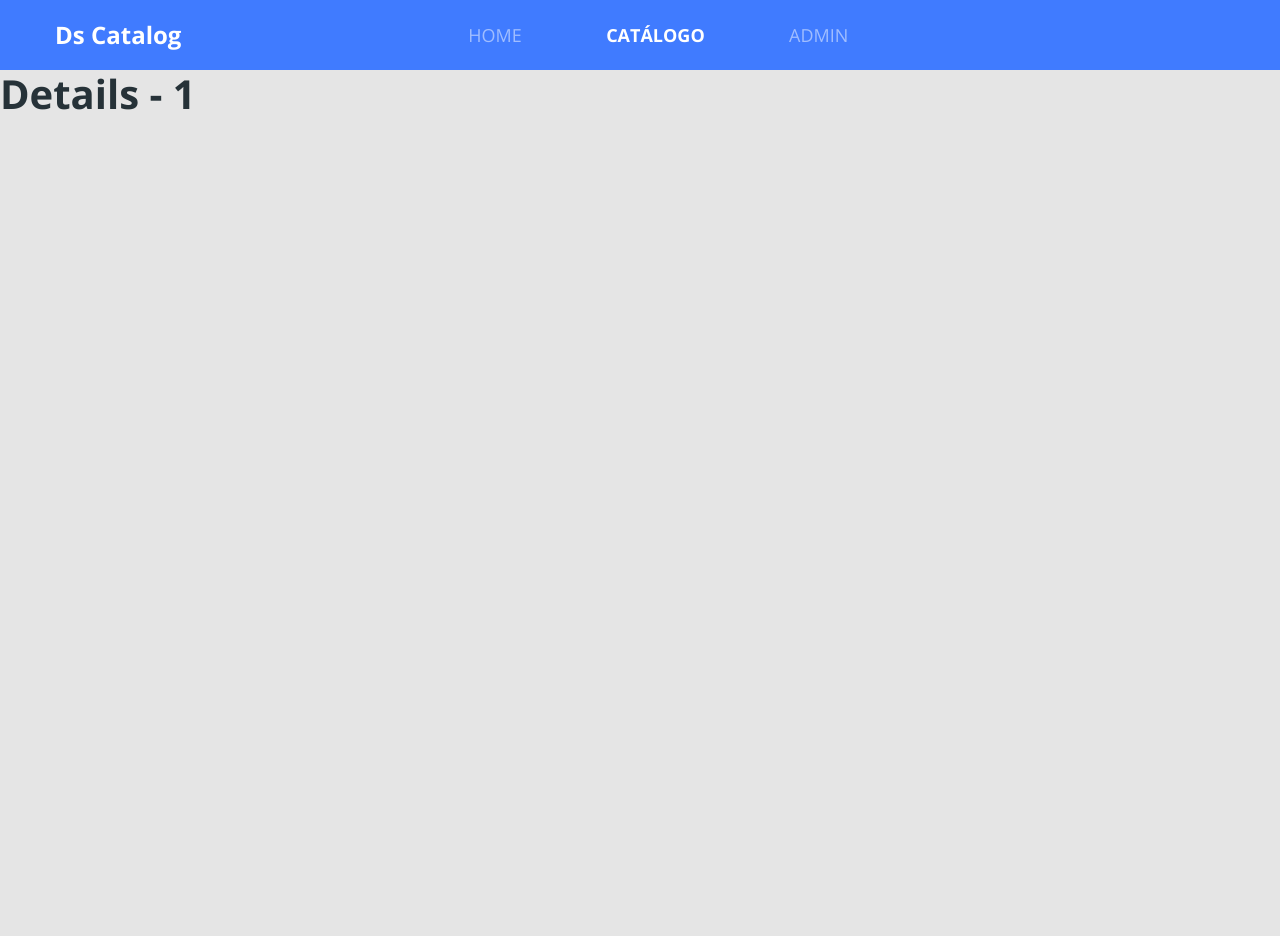
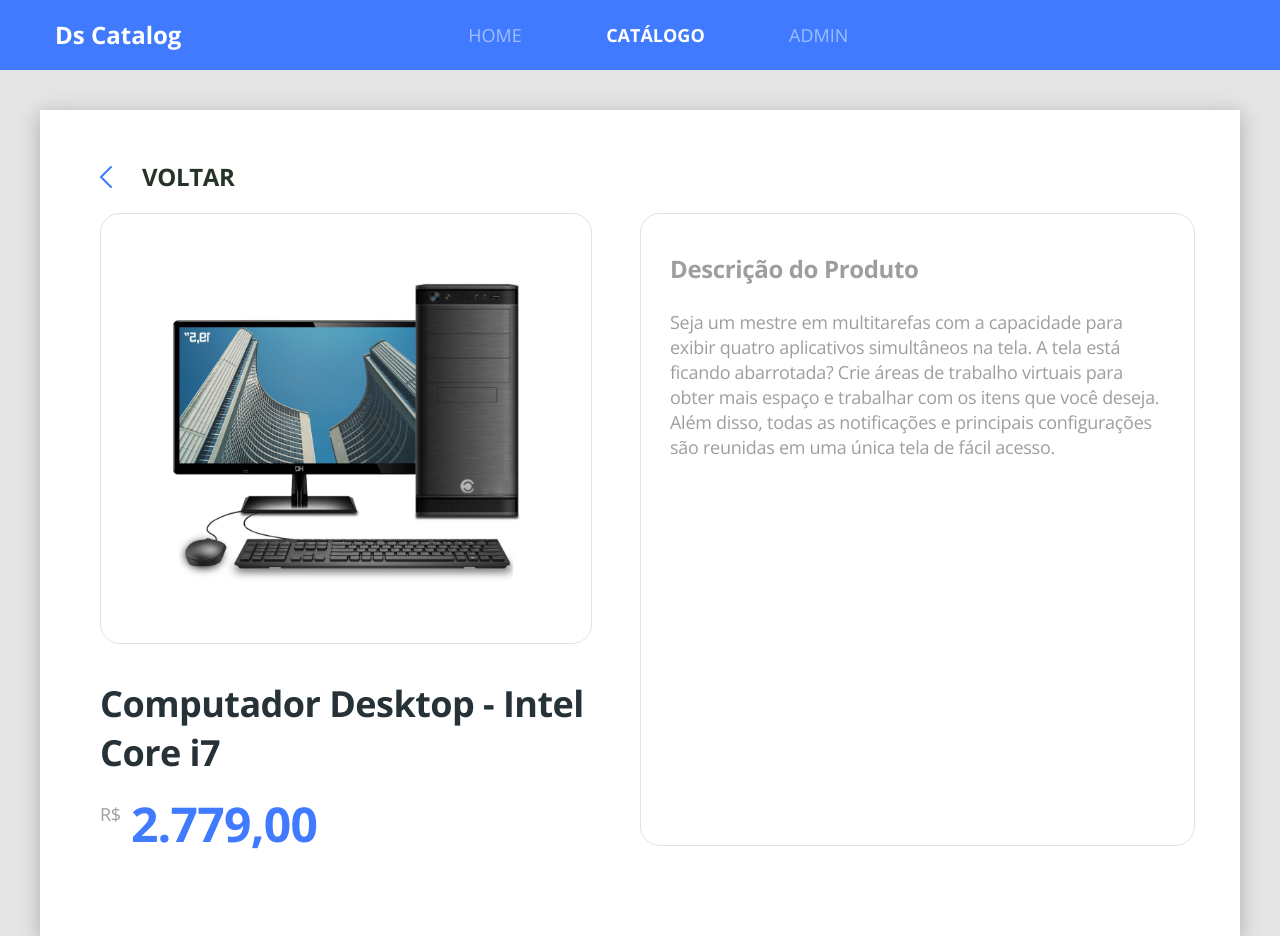
Before and after one commit to moisezdantas/dscatolog-bootcamp-devsuperior, a React (Create React App) app in the folder front-web/: page /products/1 in a window 1280 px wide. Before the commit the page ends 800 px from the top, so only its background shows below. Built offline with nearby package versions, Linux system fonts and the light colour scheme.

Commit message:
finish module 2

```diff
--- a/front-web/src/core/components/ButtonIcon/styles.scss
+++ b/front-web/src/core/components/ButtonIcon/styles.scss
@@ -13,4 +13,5 @@
   display: flex;
   align-items: center;
   justify-content: center;
+  color: #FFF;
 }
--- /dev/null
+++ b/front-web/src/core/components/ProductPrice/index.tsx
@@ -0,0 +1,15 @@
+import React from "react";
+import './styles.scss';
+
+type Props = {
+    price: string;
+}
+
+const ProductPrice = ({price}: Props) => (
+  <div className="product-price-container">
+    <span className="product-currency">R$</span>
+    <h3 className="product-price">{price}</h3>
+  </div>
+);
+
+export default ProductPrice;
--- /dev/null
+++ b/front-web/src/core/components/ProductPrice/styles.scss
@@ -0,0 +1,19 @@
+.product-price-container {
+    margin-top: 25px;
+    display: flex;
+}
+
+.product-currency {
+    font-size: 18px;
+    line-height: 25px;
+    letter-spacing: -0.015em;
+    color: #9E9E9E;
+}
+
+.product-price{
+    font-size: 32px;
+    line-height: 44px;
+    letter-spacing: -0.015em;
+    color: #407BFF;
+    margin-left: 10px;
+}
--- a/front-web/src/pages/Catalog/components/ProductCard/index.tsx
+++ b/front-web/src/pages/Catalog/components/ProductCard/index.tsx
@@ -1,6 +1,7 @@
 import React from 'react';
 import './styles.scss';
-import { ReactComponent as ProductImage} from '../../../../core/assets/images/porduct.svg'
+import { ReactComponent as ProductImage} from '../../../../core/assets/images/product.svg';
+import ProductPrice from '../../../../core/components/ProductPrice';
 
 const ProductCard = () => (
     <div className="card-base border-radius-10 product-card">
@@ -9,10 +10,7 @@
            <h6 className="product-name">
                Computador Desktop - Intel Core i7
            </h6>
-           <div className="product-price-container">
-               <span className="product-currency">R$</span>
-               <h3 className="product-price">2.779,00</h3>
-           </div>
+           <ProductPrice price="2.779,00"/>
        </div>
 
     </div>
--- a/front-web/src/pages/Catalog/components/ProductCard/styles.scss
+++ b/front-web/src/pages/Catalog/components/ProductCard/styles.scss
@@ -4,34 +4,14 @@
 }
 
 .product-info {
-    border-top: 1px solid #E1E1E1;
+  border-top: 1px solid #e1e1e1;
   text-align: left;
   padding-top: 15px;
   margin-top: 15px;
 }
-
-.product-name{
+.product-name {
   font-size: 18px;
   line-height: 25px;
   letter-spacing: -0.015em;
+  color: #263238;
 }
-
-.product-price-container {
-    margin-top: 25px;
-    display: flex;
-}
-
-.product-currency {
-    font-size: 18px;
-    line-height: 25px;
-    letter-spacing: -0.015em;
-    color: #9E9E9E;
-}
-
-.product-price{
-    font-size: 32px;
-    line-height: 44px;
-    letter-spacing: -0.015em;
-    color: #407BFF;
-    margin-left: 10px;
-}
--- a/front-web/src/pages/Catalog/components/ProductDetails/index.tsx
+++ b/front-web/src/pages/Catalog/components/ProductDetails/index.tsx
@@ -1,20 +1,49 @@
-import React from 'react';
-import { useParams } from 'react-router-dom';
-import './styles.scss';
+import React from "react";
+import { Link, useParams } from "react-router-dom";
+import { ReactComponent as ArrowIcon } from "../../../../core/assets/images/arrow.svg";
+import { ReactComponent as ProductImage } from "../../../../core/assets/images/product.svg";
+import ProductPrice from '../../../../core/components/ProductPrice';
+import "./styles.scss";
 
-type ParamsType ={
-    productId: string;
-}
+type ParamsType = {
+  productId: string;
+};
 
 const ProductDetails = () => {
+  const { productId } = useParams<ParamsType>();
 
-    const { productId } = useParams<ParamsType>();
-
-    return (
-        <div className="product-details-container">
-            <h1>Details - {productId}</h1>
+  return (
+    <div className="product-details-container">
+      <div className="card-base border-radius-20 product-details">
+        <Link to="/products" className="product-details-goback">
+          <ArrowIcon className="icon-goback" />
+          <h1 className="text-goback">voltar</h1>
+        </Link>
+        <div className="row">
+          <div className="col-6 pr-5">
+            <div className="product-details-card text-center">
+              <ProductImage className="product-details-image" />
+            </div>
+            <h1 className="products-details-name">
+            Computador Desktop - Intel Core i7
+            </h1>
+            <ProductPrice price="2.779,00"/>
+          </div>
+          <div className="col-6 product-details-card ">
+            <h1 className="product-description-title">Descrição do Produto</h1>
+            <p className="product-description-text">
+              Seja um mestre em multitarefas com a capacidade para exibir quatro
+              aplicativos simultâneos na tela. A tela está ficando abarrotada?
+              Crie áreas de trabalho virtuais para obter mais espaço e trabalhar
+              com os itens que você deseja. Além disso, todas as notificações e
+              principais configurações são reunidas em uma única tela de fácil
+              acesso.
+            </p>
+          </div>
         </div>
-    )
-}
+      </div>
+    </div>
+  );
+};
 
 export default ProductDetails;
--- a/front-web/src/pages/Catalog/components/ProductDetails/styles.scss
+++ b/front-web/src/pages/Catalog/components/ProductDetails/styles.scss
@@ -0,0 +1,66 @@
+.product-details-container {
+  margin-top: 40px;
+  padding-left: 40px;
+  padding-right: 40px;
+}
+
+.product-details {
+  padding: 50px 60px 90px 60px;
+}
+
+.product-details-goback {
+  display: flex;
+  align-items: center;
+  margin-bottom: 20px;
+}
+
+.icon-goback {
+  color: #407bff;
+  transform: rotate(-180deg);
+  margin-right: 30px;
+}
+
+.text-goback {
+  font-size: 24px;
+  line-height: 33px;
+  letter-spacing: -0.015em;
+  color: #263328;
+  text-transform: uppercase;
+}
+
+.product-details-card {
+  border: 1px solid #e1e1e1;
+  border-radius: 20px;
+  padding: 38px 29px;
+}
+
+.product-details-image {
+  width: 353px;
+  height: 353px;
+}
+
+.product-description-title {
+  font-size: 24px;
+  line-height: 33px;
+  letter-spacing: -0.015em;
+  color: #9e9e9e;
+  margin-bottom: 25px;
+}
+
+.product-description-text {
+    font-size: 18px;
+    line-height: 25px;
+    letter-spacing: -0.015em;
+    color: #9e9e9e;
+}
+
+.products-details-name {
+  font-size: 36px;
+  line-height: 49px;
+  letter-spacing: -0.015em;
+  margin-top: 35px;
+}
+
+.product-details .product-price{
+  font-size: 48px;
+}
```
Also changed, not shown: front-web/src/core/assets/images/arrow.svg, front-web/src/core/assets/images/product.svg (renamed from front-web/src/core/assets/images/porduct.svg). Lines whose indentation alone changed are shown as unchanged.
